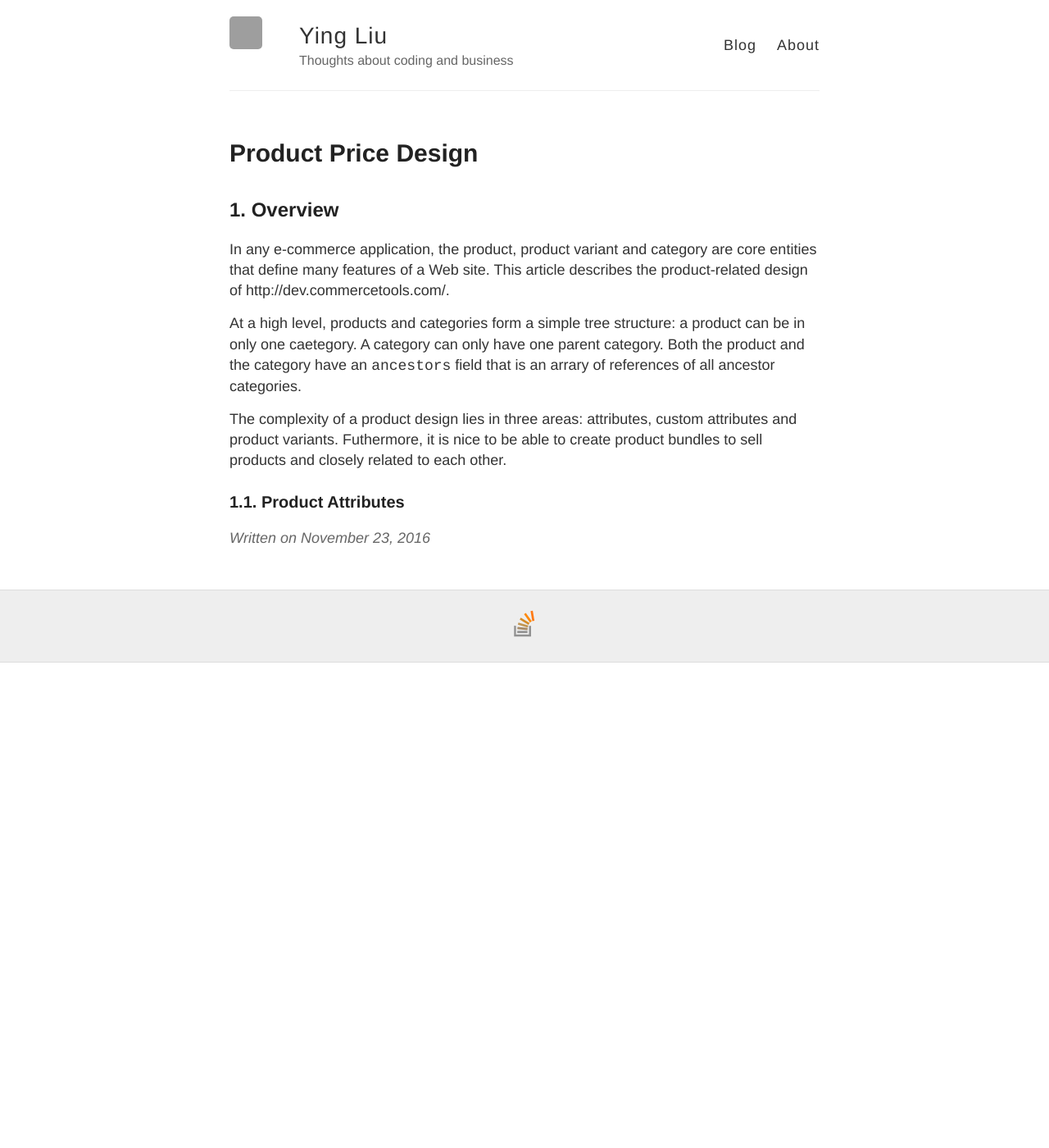
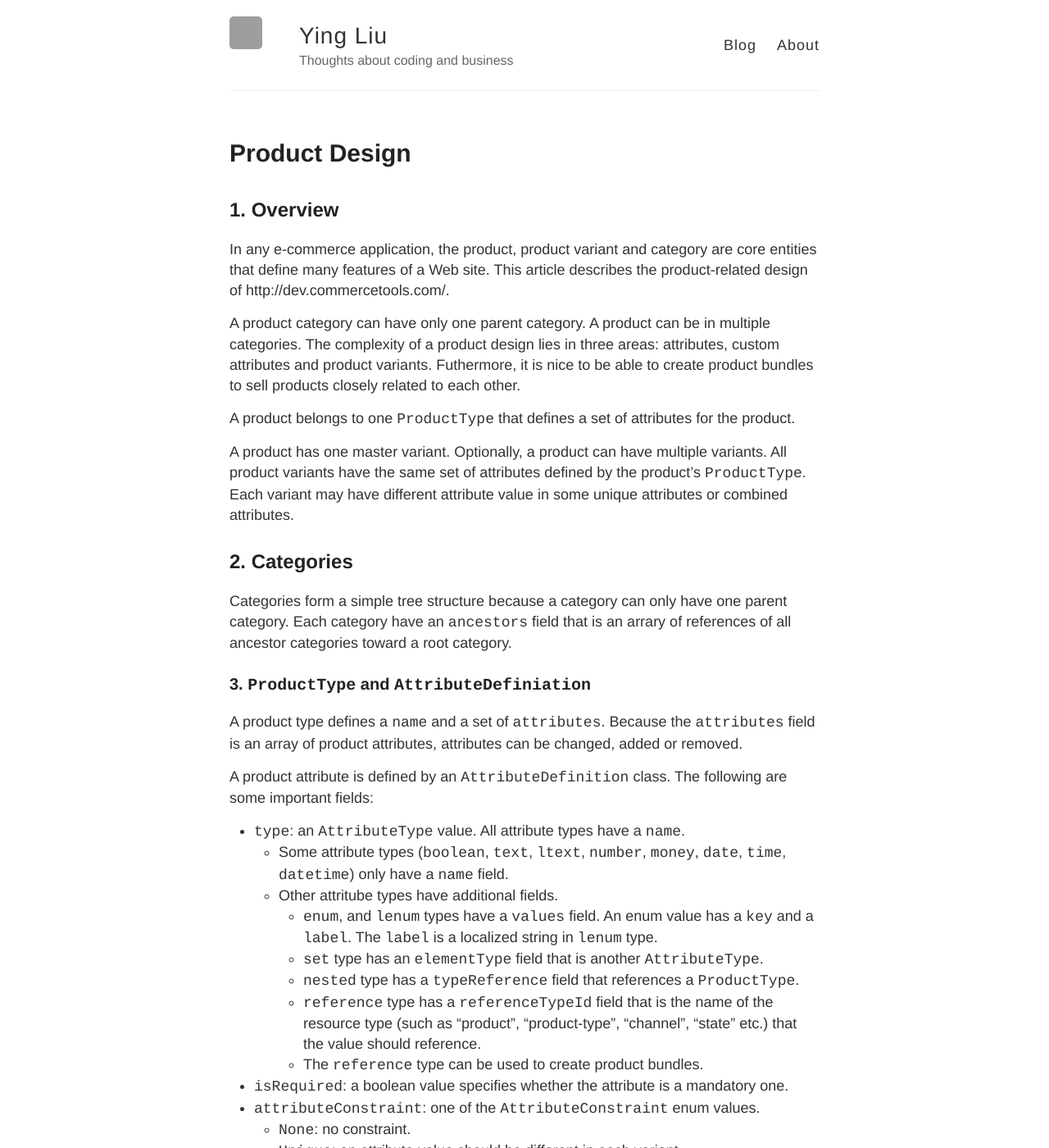
Before and after one commit to YingLiu4203/old-dev-blog, a Jekyll site: the page built from _posts/2016-11-23-product-design.md, in a window 1280 px wide and 1400 px high. Shown: the whole window at 82% size. Built offline with Jekyll 4.4.1, drawn with Linux system fonts in a browser that asks for light colours; comment, search, counter and statistics services are not loaded; some of the changed text lies outside the part shown; grey boxes are pictures that could not be loaded.

Commit message:
fix title

```diff
--- a/_posts/2016-11-23-product-design.md
+++ b/_posts/2016-11-23-product-design.md
@@ -1,6 +1,6 @@
 ---
 layout: post
-title: Product Price Design
+title: Product Design
 categories:
 - Design
 tags:
@@ -10,8 +10,31 @@ tags:
 ## 1. Overview
 In any e-commerce application, the product, product variant and category are core entities that define many features of a Web site. This article describes the product-related design of http://dev.commercetools.com/.
 
-At a high level, products and categories form a simple tree structure: a product can be in only one caetegory. A category can only have one parent category. Both the product and the category have an `ancestors` field that is an arrary of references of all ancestor categories.
+A product category can have only one parent category. A product can be in multiple categories. The complexity of a product design lies in three areas: attributes, custom attributes and product variants.  Futhermore, it is nice to be able to create product bundles to sell products closely related to each other.
 
-The complexity of a product design lies in three areas: attributes, custom attributes and product variants.  Futhermore, it is nice to be able to create product bundles to sell products and closely related to each other.
+A product belongs to one `ProductType` that defines a set of attributes for the product.
 
-### 1.1. Product Attributes
+A product has one master variant. Optionally, a product can have multiple variants. All product variants have the same set of attributes defined by the product's `ProductType`. Each variant may have different attribute value in some unique attributes or combined attributes.
+
+## 2. Categories
+Categories form a simple tree structure because a category can only have one parent category. Each category have an `ancestors` field that is an arrary of references of all ancestor categories toward a root category.
+
+### 3. `ProductType` and  `AttributeDefiniation`
+A product type defines a `name` and a set of `attributes`. Because the `attributes` field is an array of product attributes, attributes can be changed, added or removed.
+
+A product attribute is defined by an `AttributeDefinition` class. The following are some important fields:
+* `type`: an `AttributeType` value. All attribute types have a `name`.
+    - Some attribute types (`boolean`, `text`, `ltext`, `number`, `money`, `date`, `time`, `datetime`) only have a `name` field.
+    - Other attritube types have additional fields.
+        * `enum`, and `lenum` types have a `values` field. An enum value has a `key` and a `label`. The `label` is a localized string in `lenum` type.
+        * `set` type has an `elementType` field that is another `AttributeType`.
+        * `nested` type has a `typeReference` field that references a `ProductType`.
+        * `reference` type has a `referenceTypeId` field that is the name of the resource type (such as "product", "product-type", "channel", "state" etc.) that the value should reference.
+        * The `reference` type can be used to create product bundles.
+* `isRequired`: a boolean value specifies whether the attribute is a mandatory one.
+* `attributeConstraint`: one of the `AttributeConstraint` enum values.
+    - `None`: no constraint.
+    - `Unique`: an attribute value should be different in each variant.
+    - `CombinationUnique`: a set of attributes that have this contraint should have different combinations in each variant.
+    - `SameForAll`: value should be the same in all variant.
+* `isSearchable`: whether the attribute value is enabled in product search.
```
